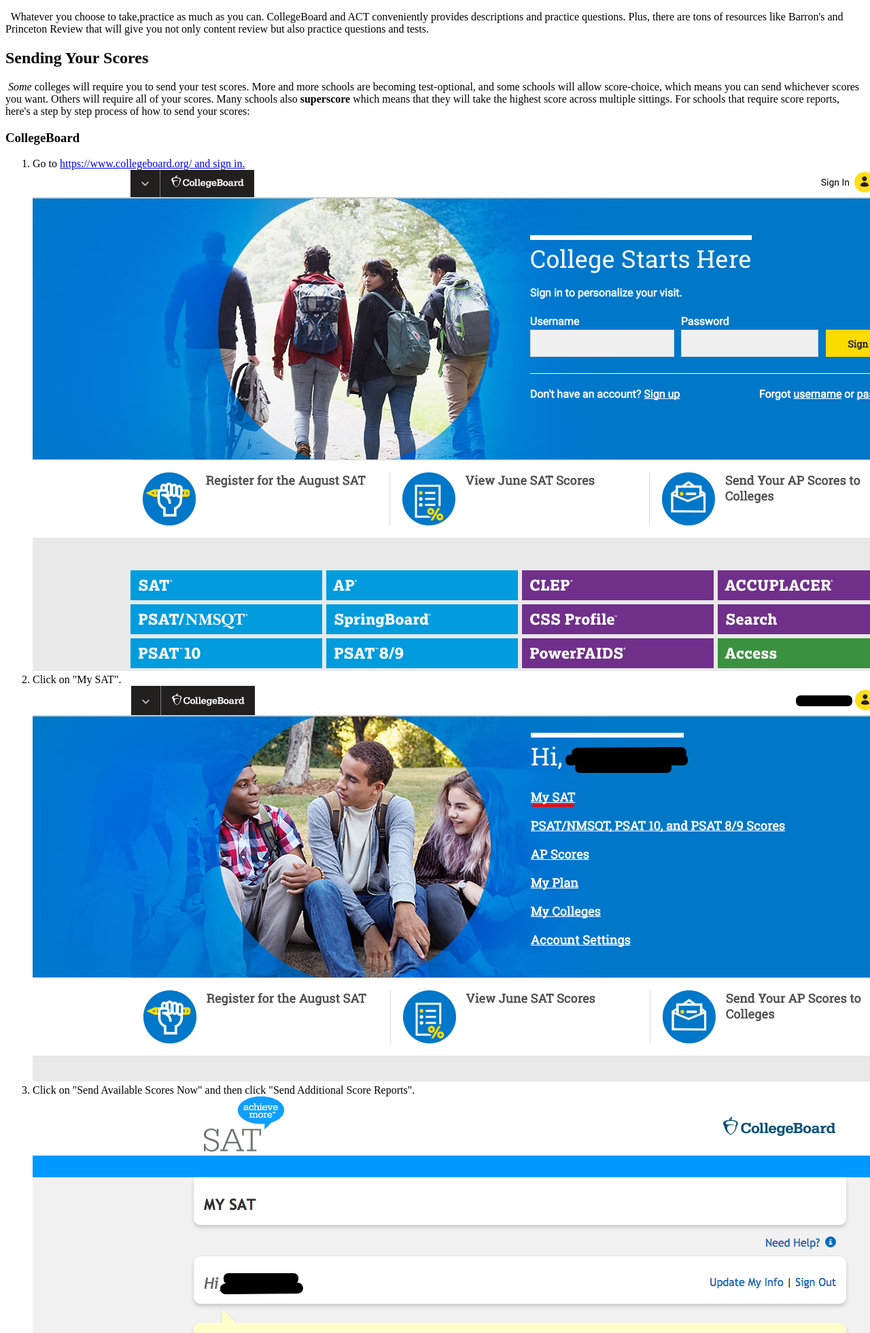
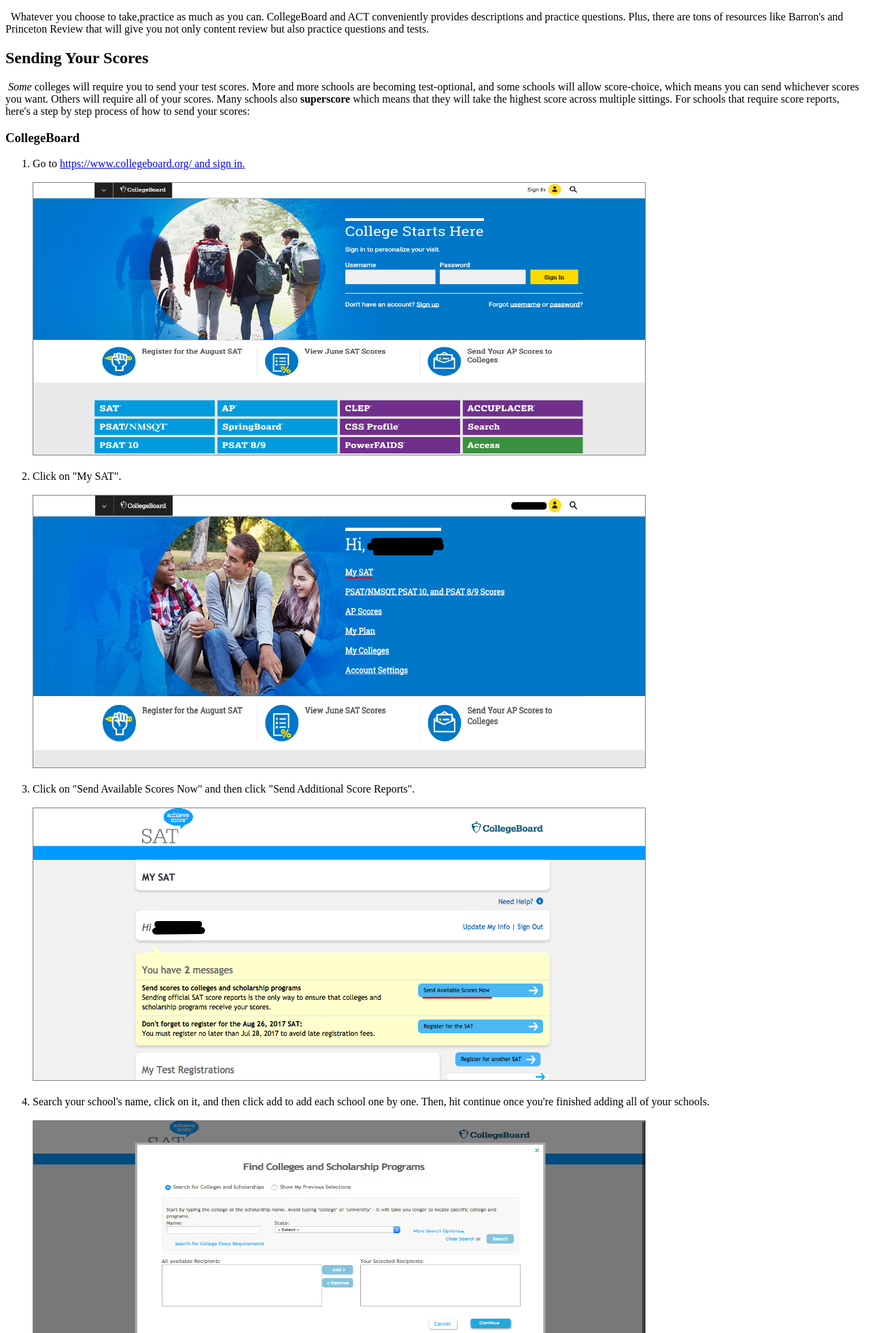
Before and after one commit to Honoreallday/appMap, a Python web app: template project/templates/testing.html in a window 1280 px wide; the page is wider, and only the part inside the window is pictured. Shown: the part 897-2858 px from the top of that part at 68% size. Run offline with Jinja, Linux system fonts and the light colour scheme; the template is opened without the code that fills it, so the values that code supplies are empty.

Commit message:
Modified testing page

```diff
--- a/project/app.yaml
+++ b/project/app.yaml
@@ -15,6 +15,9 @@ handlers:
 - url: /resources
   static_dir: resources
 
+- url: /timeline
+  static_dir: timeline
+
 - url: .*
   script: main.app
 
--- a/project/resources/testing.css
+++ b/project/resources/testing.css
@@ -1,4 +1,5 @@
-.collegeboard {
-  height: 30%;
-  width: 30%;
+.testing {
+  height: 400px;
+  width: 900px;
+  border: 1px solid gray;
 }
--- a/project/templates/login.html
+++ b/project/templates/login.html
@@ -1 +1,3 @@
-<!DOCTYPE html
+<!DOCTYPE html>
+<html>
+</html>
--- a/project/templates/testing.html
+++ b/project/templates/testing.html
@@ -2,7 +2,7 @@
 <html>
 <head>
   <title>App Map</title>
-  <link href="/images/testing.css" rel="stylesheet"/>
+  <link href="/resources/testing.css" rel="stylesheet"/>
 </head>
 <body>
   <h1>Testing</h1>
@@ -71,17 +71,32 @@
     <h3>CollegeBoard</h3>
       <ol>
         <li>Go to <a href="https://www.collegeboard.org/">https://www.collegeboard.org/ and sign in.</a></li>
+        <br>
         <img class="testing" src="/images/collegeboardstepone.png"/>
+        <br>
+        <br>
         <li>Click on "My SAT".</li>
+        <br>
         <img class="testing" src="/images/collegeboardsteptwo.png"/>
+        <br>
+        <br>
         <li>Click on "Send Available Scores Now" and then click "Send Additional Score Reports".</li>
+        <br>
         <img class="testing" src="/images/collegeboardstepthree.png"/>
+        <br>
+        <br>
         <li>Search your school's name, click on it, and then click add to add each school one by one.
         Then, hit continue once you're finished adding all of your schools.</li>
+        <br>
         <img class="testing" src="/images/collegeboardstepfour.png" />
+        <br>
+        <br>
         <li>If your school offers score-choice, then you have the option to select the test scores you want to
         send. You can change which scores will be sent by clicking on "Choose Scores".</li>
+        <br>
         <img class="testing" src="/images/collegeboardstepfive.png"/>
+        <br>
+        <br>
         <li>Once, you're satisfied with your score report, then you can click continue to go to the
           payment section where you will put in your credit card information. From there, when you
           hit submit, you should be redirected to a confirmation page with your order information.  </li>
@@ -89,19 +104,40 @@
     <h3>ACT</h3>
       <ol>
         <li>Go to <a href="http://www.act.org/">http://www.act.org/.</a></li>
+        <br>
         <img class="testing" src="/images/actstepone.png"/>
+        <br>
+        <br>
         <li>Sign in to "ACT Test."</li>
+        <br>
         <img class="testing" src="/images/actsteptwo.png"/>
+        <br>
+        <br>
         <li>Sign into your account.</li>
+        <br>
         <img class="testing" src="/images/actstepthree.png"/>
+        <br>
+        <br>
         <li>Click on "Send Your Scores."</li>
+        <br>
         <img class="testing" src="/images/actstepfour.png"/>
+        <br>
+        <br>
         <li>Click on the test score(s) you want to submit, and click continue</li>
+        <br>
         <img class="testing" src="/images/actstepfive.png"/>
+        <br>
+        <br>
         <li>Enter in the information of the school(s) you are sending the scores to.</li>
+        <br>
         <img class="testing" src="/images/actstepsix.png"/>
+        <br>
+        <br>
         <li>Once you're done adding your schools, click "continue."</li>
+        <br>
         <img class="testing" src="/images/actstepseven.png"/>
+        <br>
+        <br>
         <li>You should be taken to the payment section where you will put in your credit card information.
           Once you do that and hit "submit," you should be taken to a confirmation page with your order information.</li>
     <p>&nbsp; TAKE CAUTION: when sending scores, make sure you send them well in
--- a/project/templates/track.html
+++ b/project/templates/track.html
@@ -23,6 +23,7 @@
           <input type="submit" value="add">
         </form>
       <h2>Timeline</h2>
+
       <h2>Checklist</h2>
         <form>
         <input type="checkbox" name="profile" {% if profile %} checked {% endif %} >
```
